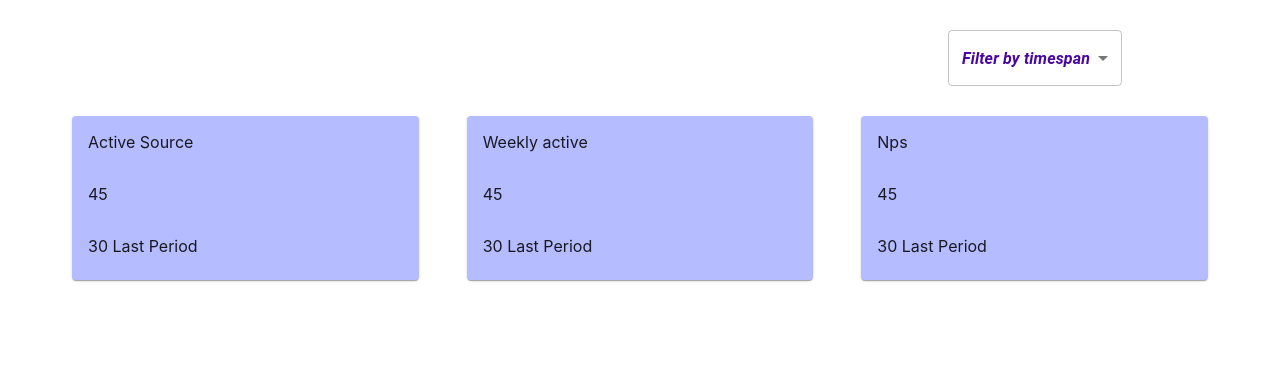
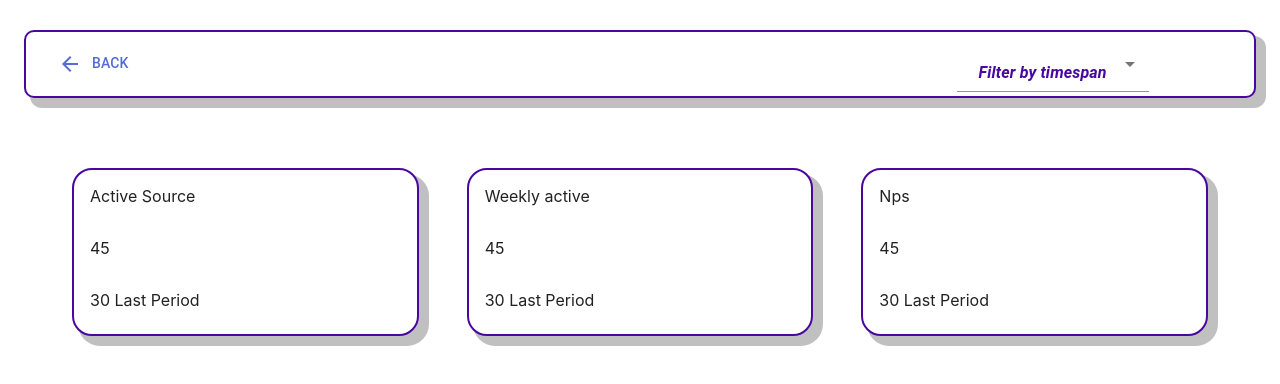
Before and after one commit to mawavial/kpi-dashboard-deploy, a Next.js app: page /dashboard in a window 1280 px wide. Shown: the top 384 px of the page. Built offline with nearby package versions, Linux system fonts and the light colour scheme.

Commit message:
improve layout

```diff
--- a/components/filter.tsx
+++ b/components/filter.tsx
@@ -47,7 +47,7 @@ useEffect(() => {
       <Grid item xs={9} sm={9} md={9} lg={9} xl={9} />
       <Grid item xs={3} sm={3} md={3} lg={3} xl={3}>
           <Select
-            variant='outlined'
+            variant='filled'
             displayEmpty
             value={filterModel}
             onChange={(event:any) => {
@@ -56,16 +56,17 @@ useEffect(() => {
                 value = ''
               setFilterModel(value)
             }}
+            style={{backgroundColor:'#ffffff'}}
           >
             <MenuItem disabled key='empty' value=''>
-              <em style={{ color: '#4907a0', fontSize: 16, fontWeight: 'bold' }}>Filter by timespan</em>
+              <em style={{ color: '#4907a0', fontSize: 16, fontWeight: 'bold', marginLeft:10, marginRight: 10 }}>Filter by timespan</em>
             </MenuItem>
             <MenuItem key='none' value='None'>
-              <em style={{ color: '#4907a0', fontSize: 16, fontWeight: 'bold' }}>None</em>
+              <em style={{ color: '#4907a0', fontSize: 16, fontWeight: 'bold', marginLeft:10, marginRight: 10  }}>None</em>
             </MenuItem>
             {filterConstant?.map((state: ITimespan, index: number) => (
               <MenuItem key={index} value={state.text}>
-                <em style={{ textTransform: 'capitalize', color: '#4907a0', fontSize: 16 }}>{state.text}</em>
+                <em style={{ color: '#4907a0', fontSize: 16, fontWeight: 'bold', marginLeft:10, marginRight: 10  }}>{state.text}</em>
               </MenuItem>
             ))}
           </Select>
--- a/components/kpiCard.tsx
+++ b/components/kpiCard.tsx
@@ -14,11 +14,15 @@ const KpiCard = (props:IProps) => {
 
     //call reducer and get kpi
 
-
-    console.log('%c%s', 'color: #b5bcff',  );
     return (
         <Container>
-            <Card style={{backgroundColor: '#b5bcff' }}>
+            <Card style={{
+                border: '2px solid #4907a0',
+                borderRadius:20,
+                backgroundColor:'#fff',
+                alignItems:'center',
+                boxShadow: '8px 8px 0 2px #c0c0c0',
+                 }}>
                 <CardContent>
                     {props.data.name}
                 </CardContent>
--- a/components/kpis.tsx
+++ b/components/kpis.tsx
@@ -23,18 +23,18 @@ const Kpis = () => {
                 md={12}
                 lg={12}
                 xl={12}
-                justify='flex-start'
-                alignItems='flex-start'
+                justify='center'
+                alignItems='center'
                 direction='row'
                 style={{ marginTop: 30 }}
             >
-                <Grid item xs={4} sm={4} md={4} lg={4} xl={4}>
+                <Grid item xs={12} sm={12} md={4} lg={4} xl={4} style={{marginTop: 20}}>
                 <KpiCard data={test[0]} />
                 </Grid>
-                <Grid item xs={4} sm={4} md={4} lg={4} xl={4}>
+                <Grid item xs={12} sm={12} md={4} lg={4} xl={4} style={{marginTop: 20}}>
                 <KpiCard data={test[1]}/>
                 </Grid>
-                <Grid item xs={4} sm={4} md={4} lg={4} xl={4}>
+                <Grid item xs={12} sm={12} md={4} lg={4} xl={4} style={{marginTop: 20}}>
                 <KpiCard data={test[2]}/>
                 </Grid>
             </Grid>
--- /dev/null
+++ b/components/toolbar.tsx
@@ -0,0 +1,45 @@
+
+import AppBar from '@material-ui/core/AppBar';
+import Button from '@material-ui/core/Button';
+import Typography from '@material-ui/core/Typography';
+import React from 'react'
+import Link from 'next/link';
+import ToolbarMaterial from '@material-ui/core/Toolbar';
+import ArrowBackIcon from '@material-ui/icons/ArrowBack';
+import { useRouter } from 'next/router';
+import Filter from './filter';
+
+const Toolbar = () => {
+
+    const router = useRouter();
+
+    return (
+        <AppBar
+            position='static'
+            style={{
+                boxShadow: '8px 8px 0 2px #c0c0c0',
+                backgroundColor: 'white',
+                borderRadius: 10,
+                border: '2px solid #4907a0',
+                marginLeft: 0,
+                marginRight: 0
+            }}
+        >
+            <ToolbarMaterial>
+                <Button color='primary' onClick={() => router.push('/')}>
+                    <ArrowBackIcon />
+                    <Typography variant='subtitle2' style={{ marginLeft: 10 }}>
+                        Back
+                    </Typography>
+                </Button>
+                <div style={{flexGrow:1}}>
+                    <Filter />
+                </div>
+
+            </ToolbarMaterial>
+        </AppBar>
+    )
+
+}
+
+export default Toolbar;
--- a/pages/dashboard.tsx
+++ b/pages/dashboard.tsx
@@ -4,6 +4,8 @@ import React from "react"
 import homeStyle from '../styles/Home.module.css'
 import Filter from '../components/filter'
 import Kpis from "../components/kpis"
+import Link from 'next/link';
+import Toolbar from "../components/toolbar"
 
 const Dashboard = () => {
     return (
@@ -22,7 +24,9 @@ const Dashboard = () => {
                 style={{marginTop: 30}}
             >
                 <Grid item xs={12} sm={12} md={12} lg={12} xl={12}>
-                    <Filter />
+                    <Toolbar />
+                </Grid>
+                <Grid item xs={12} sm={12} md={12} lg={12} xl={12} style={{marginTop:20}} >
                 </Grid>
                 <Grid item xs={12} sm={12} md={12} lg={12} xl={12}>
                     <Kpis />
--- a/pages/index.tsx
+++ b/pages/index.tsx
@@ -1,6 +1,7 @@
 import Head from 'next/head'
 import styles from '../styles/Home.module.css'
 import Login from '../components/login'
+
 
 export default function Home() {
   return (
```
Also changed, not shown: components/login.tsx (+24 -7 lines).
